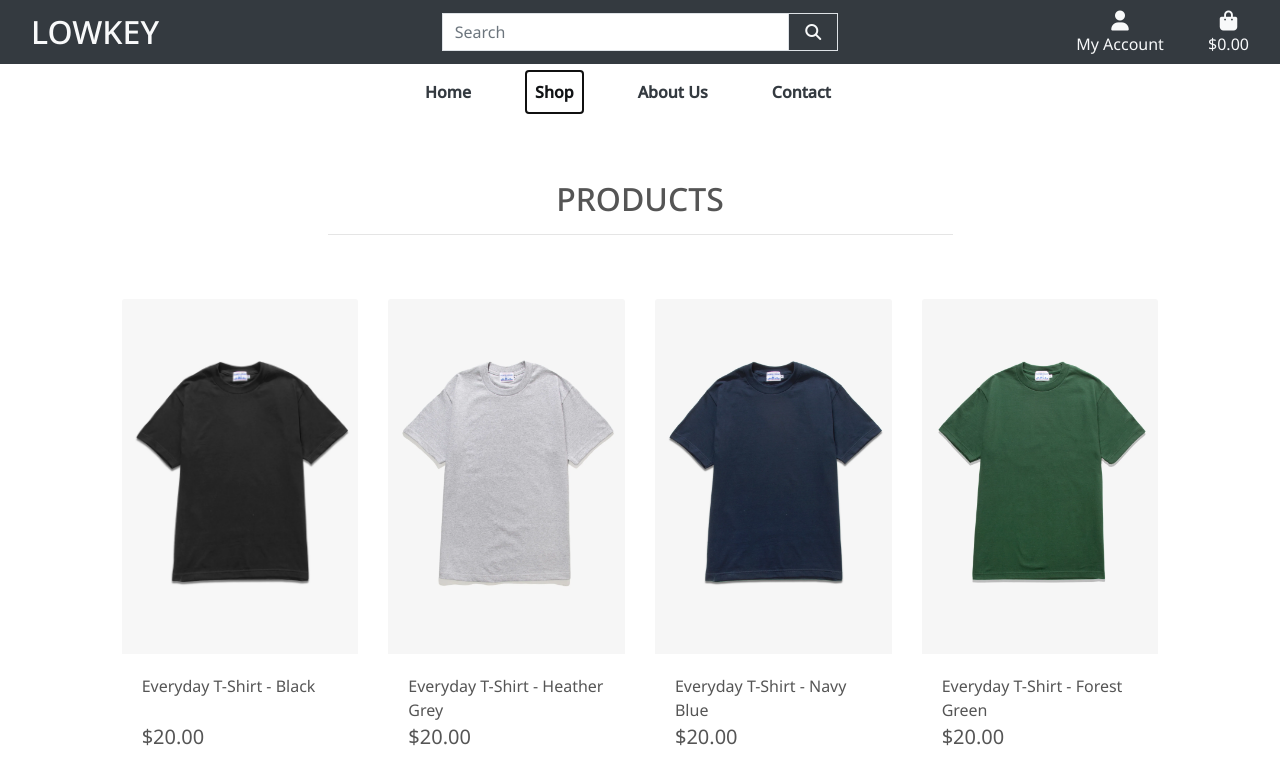
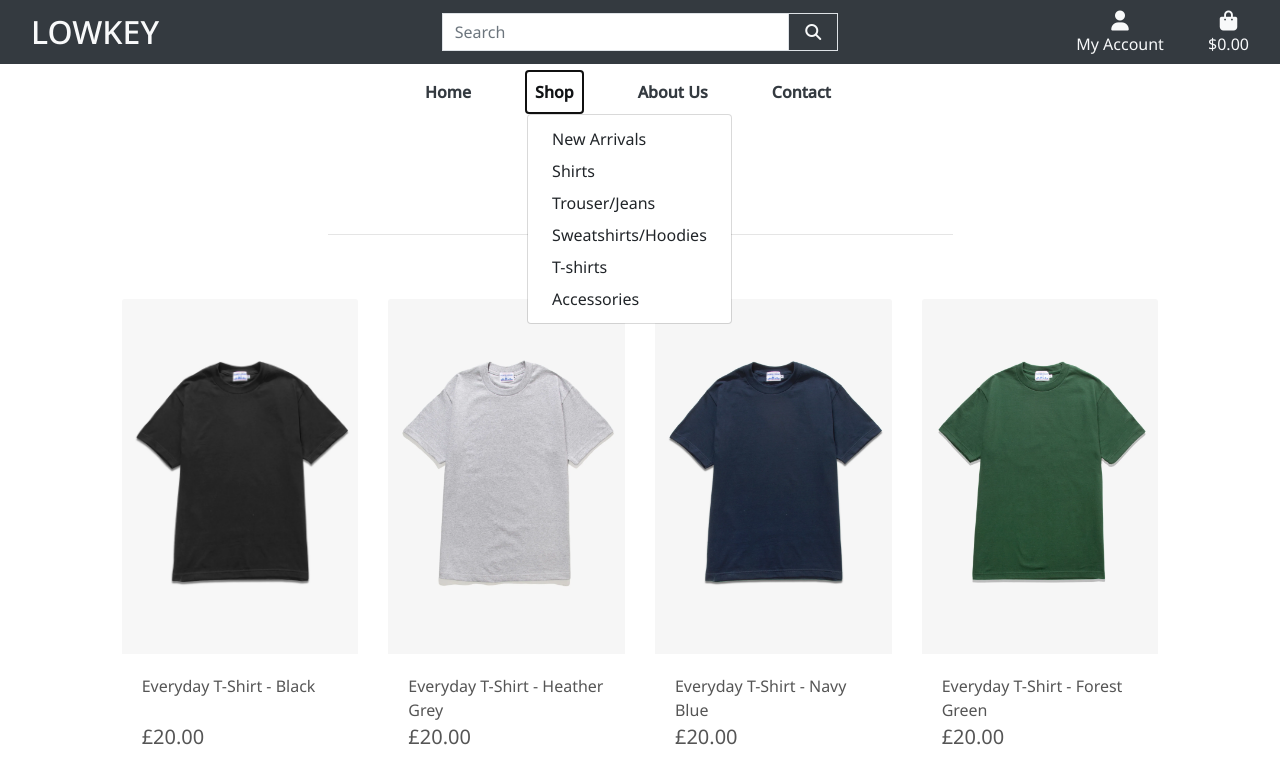
Before and after one commit to Faris-07/LowKey, a Django app: page /products/ in a window 1280 px wide, after a click on "Shop". Shown: the top 763 px of the page. Run offline with Django 3.2, Linux system fonts and the light colour scheme; data comes from the database, SQL or seed files in the repository; some libraries are stand-ins or nearby versions.

Commit message:
Update main nav dropdown menu and change dollar symbol to pound symbol in products.html

```diff
--- a/products/templates/products/products.html
+++ b/products/templates/products/products.html
@@ -39,7 +39,7 @@
                                 <div class="card-footer bg-white pt-0 border-0 text-left">
                                     <div class="row">
                                         <div class="col">
-                                            <p class="lead mb-0 text-left">${{ product.price }}</p>
+                                            <p class="lead mb-0 text-left">£{{ product.price }}</p>
                                         </div>
                                     </div>
                                 </div>
--- a/templates/includes/main-nav.html
+++ b/templates/includes/main-nav.html
@@ -10,12 +10,13 @@
             <a class="font-weight-bold nav-link text-dark mr-5" href="#" id="shop-link" data-toggle="dropdown" aria-haspopup="true" aria-expanded="false">
                 Shop
             </a>
-            <div class="dropdown-menu border-0" aria-labelledby="clothing-link">
-                <a href="" class="dropdown-item"></a>
-                <a href="" class="dropdown-item"></a>
-                <a href="" class="dropdown-item"></a>
-                <a href="" class="dropdown-item"></a>
-                <a href="" class="dropdown-item"></a>
+            <div class="dropdown-menu border-1" aria-labelledby="clothing-link">
+                <a href="/products" class="dropdown-item">New Arrivals</a>
+                <a href="" class="dropdown-item">Shirts</a>
+                <a href="" class="dropdown-item">Trouser/Jeans</a>
+                <a href="" class="dropdown-item">Sweatshirts/Hoodies</a>
+                <a href="" class="dropdown-item">T-shirts</a>
+                <a href="" class="dropdown-item">Accessories</a>
             </div>
         </li>
 
```
